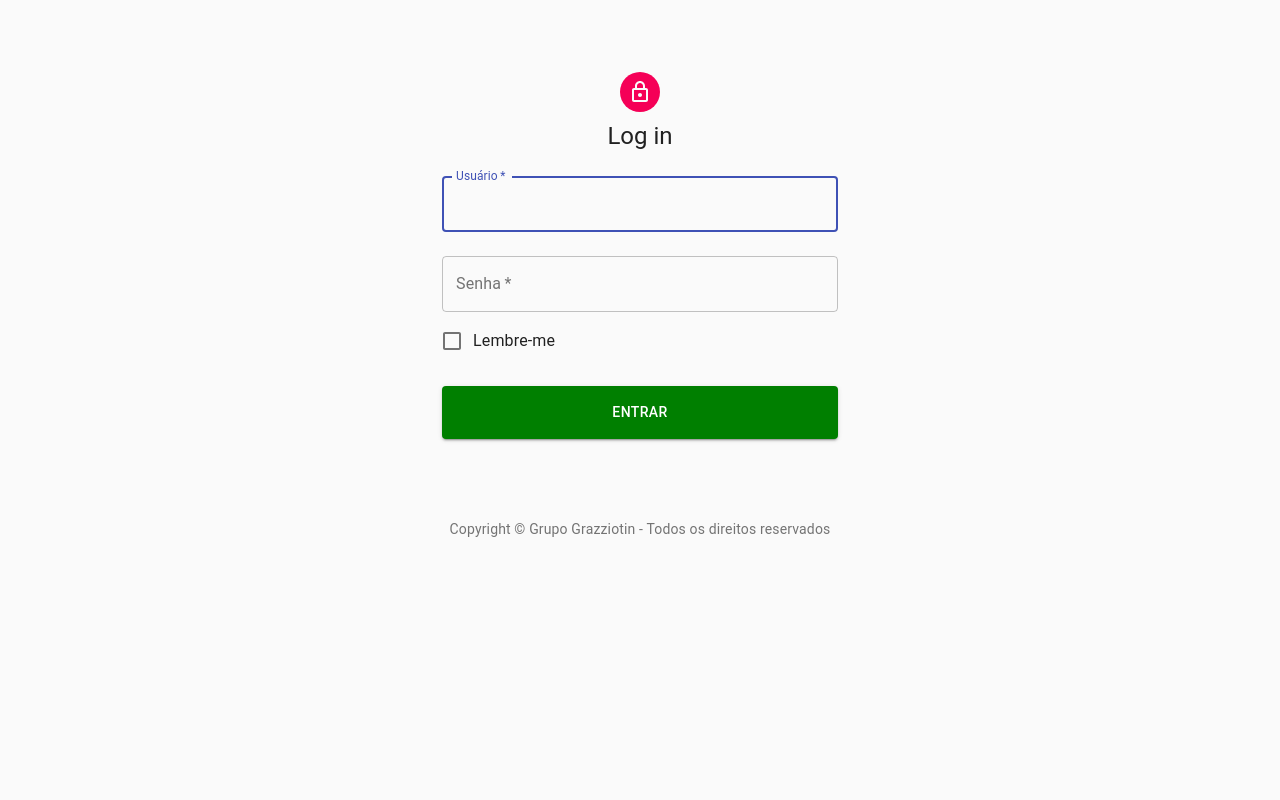
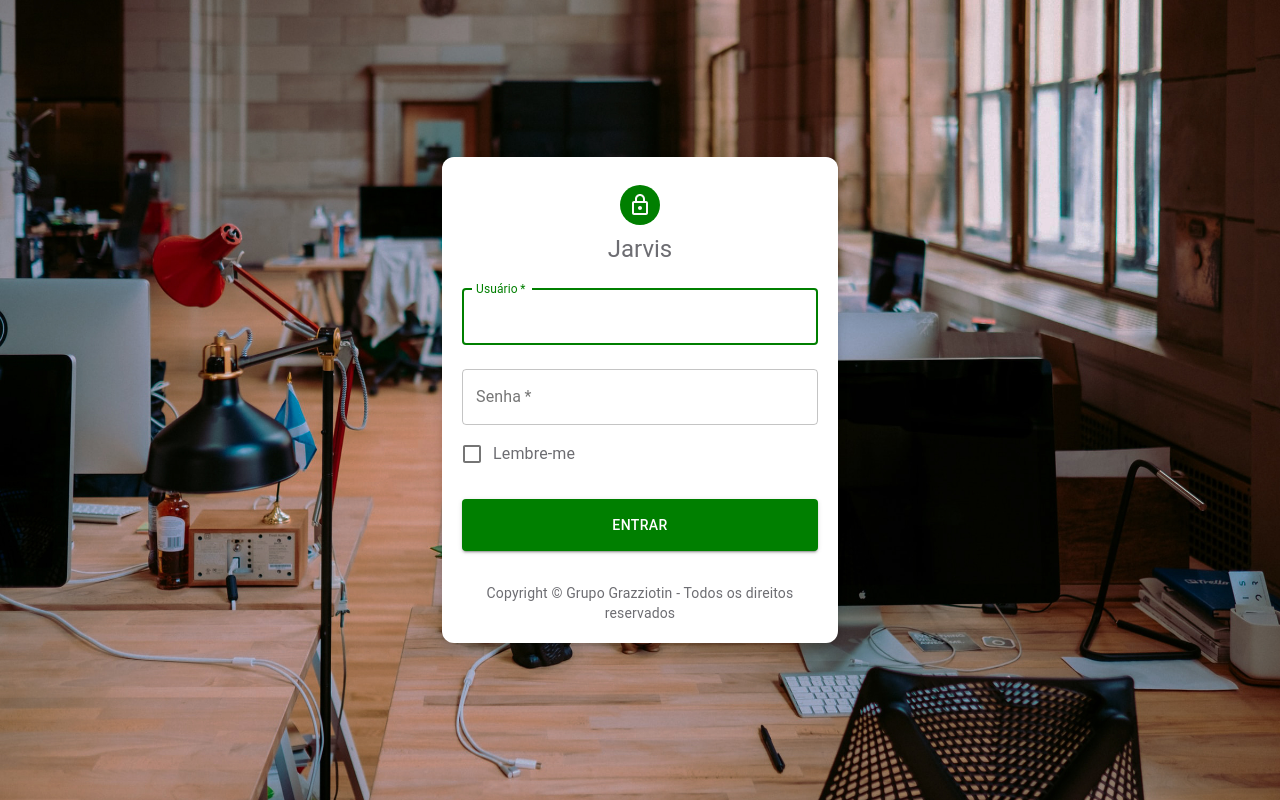
Before and after one commit to guilhermecardozo1020/jarvis, a React (Create React App) app: page / in a window 1280 px wide. Built offline with nearby package versions, Linux system fonts and the light colour scheme.

Commit message:
Finalização do Layout da Tela de Login

```diff
--- a/package.json
+++ b/package.json
@@ -11,6 +11,7 @@
     "react": "^17.0.2",
     "react-dom": "^17.0.2",
     "react-scripts": "4.0.3",
+    "styled-components": "^5.2.1",
     "web-vitals": "^1.1.1"
   },
   "scripts": {
--- a/src/App.css
+++ b/src/App.css
@@ -1,5 +1,16 @@
 .App {
   text-align: center;
+}
+body {
+  background-image: url('/src/background.jpg');
+  background-position: center;
+  background-size: cover;
+  background-repeat: no-repeat;
+  display: flex;
+  justify-content: center;
+  align-items: center;
+  width: 100vw;
+  height: 100vh;
 }
 
 .App-logo {
@@ -13,21 +24,6 @@
   }
 }
 
-.App-header {
-  background-color: #282c34;
-  min-height: 100vh;
-  display: flex;
-  flex-direction: column;
-  align-items: center;
-  justify-content: center;
-  font-size: calc(10px + 2vmin);
-  color: white;
-}
-
-.App-link {
-  color: #61dafb;
-}
-
 @keyframes App-logo-spin {
   from {
     transform: rotate(0deg);
--- a/src/App.js
+++ b/src/App.js
@@ -1,4 +1,10 @@
-import React from 'react'
+import { React}  from 'react'
+import oi from './App.css'
+import {
+  withStyles,
+  makeStyles,
+}
+from '@material-ui/core/styles';
 import {
   Avatar,
   Button,
@@ -9,7 +15,6 @@ import {
   Link,
   Box,
   Typography,
-  makeStyles,
   Container
 }
 from '@material-ui/core';
@@ -17,9 +22,9 @@ import LockOutlinedIcon from '@material-ui/icons/LockOutlined';
 
 function Copyright() {
   return (
-    <Typography variant="body2" color="textSecondary" align="center">
+    <Typography style={{color: "#6D6D72"}} variant="body2" color="textSecondary" align="center">
       {'Copyright © '}
-      <Link target='_blank' color="inherit" href="https://www.grazziotin.com.br/">
+      <Link target='_blank' style={{color: "#6D6D72"}} href="https://www.grazziotin.com.br/">
         Grupo Grazziotin
       </Link>{' '}
       - Todos os direitos reservados
@@ -27,24 +32,67 @@ function Copyright() {
   );
 }
 
+const CssTextField = withStyles({
+  root: {
+    '& label.Mui-focused': {
+      color: '#007f00',
+    },
+    '& .MuiInput-underline:after': {
+      borderBottomColor: '#007f00',
+      border: '2px solid #007f00'
+    },
+    '& .MuiOutlinedInput-root': {
+      '&:hover fieldset': {
+        borderColor: '#007f00',
+        border: '2px solid #007f00'
+      },
+      '&.Mui-focused fieldset': {
+        borderColor: '#007f00',
+        border: '2px solid #007f00'
+      },
+    },
+    width: '100%',
+  },
+})(TextField);
+
 const useStyles = makeStyles((theme) => ({
   paper: {
-    marginTop: theme.spacing(8),
     display: 'flex',
     flexDirection: 'column',
     alignItems: 'center',
+    backgroundColor: '#fff',
+    padding: '20px',
+    borderRadius: '12px',
+    boxShadow: '0 3px 10px rgb(0 0 0 / 16%)',
+    color: '#6D6D72',
+
   },
   avatar: {
     margin: theme.spacing(1),
-    backgroundColor: theme.palette.secondary.main,
+    backgroundColor: '#007F00',
   },
   form: {
     width: '100%',
     marginTop: theme.spacing(1),
+    display: 'flex',
+    flexWrap: 'wrap',
   },
   submit: {
     margin: theme.spacing(3, 0, 2),
+    backgroundColor: "#007F00",
+    '&:hover': {
+      backgroundColor: "#076d07",
+    },
+    padding: "14px 16px",
   },
+  root: {
+    "&$checked": {
+      color: "#007F00"
+    }
+  },
+  checked: {
+
+  }
 }));
 
 function App() {
@@ -57,10 +105,10 @@ function App() {
           <LockOutlinedIcon />
         </Avatar>
         <Typography component="h1" variant="h5">
-          Log in
+          Jarvis
         </Typography>
         <form className={classes.form} noValidate>
-          <TextField
+          <CssTextField
             variant="outlined"
             margin="normal"
             required
@@ -71,7 +119,7 @@ function App() {
             autoComplete="usuario_codigo"
             autoFocus
           />
-          <TextField
+          <CssTextField
             variant="outlined"
             margin="normal"
             required
@@ -83,8 +131,11 @@ function App() {
             autoComplete="current-password"
             style={{borderColor: "#007F00"}}
           />
-          <FormControlLabel
-            control={<Checkbox value="lembrar" color="primary" />}
+          <FormControlLabel style={{color: "#6D6D72"}}
+            control={<Checkbox value="lembrar" classes={{
+              root: classes.root,
+              checked: classes.checked
+            }}/>}
             label="Lembre-me"
           />
           <Button
@@ -92,16 +143,15 @@ function App() {
             fullWidth
             variant="contained"
             color="primary"
-            style={{backgroundColor: "#007F00", padding: "14px 16px"}}
             className={classes.submit}
           >
             Entrar
           </Button>
         </form>
-      </div>
-      <Box mt={8}>
+        <Box mt={2}>
         <Copyright />
       </Box>
+      </div>
     </Container>
   );
 }
--- a/src/index.js
+++ b/src/index.js
@@ -3,7 +3,6 @@ import ReactDOM from 'react-dom';
 import './index.css';
 import App from './App';
 import reportWebVitals from './reportWebVitals';
-
 ReactDOM.render(
   <React.StrictMode>
     <App />
```
Also changed, not shown: src/background.jpg (added), 1 other file (tests, documents, lock files or other folders).
